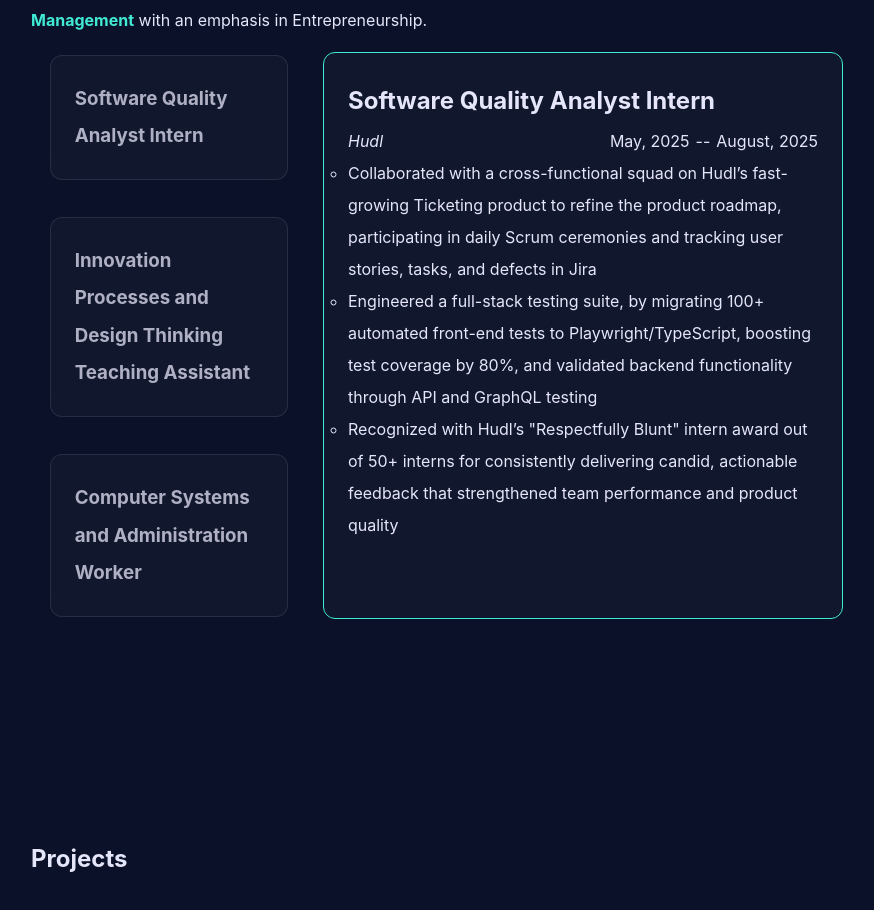
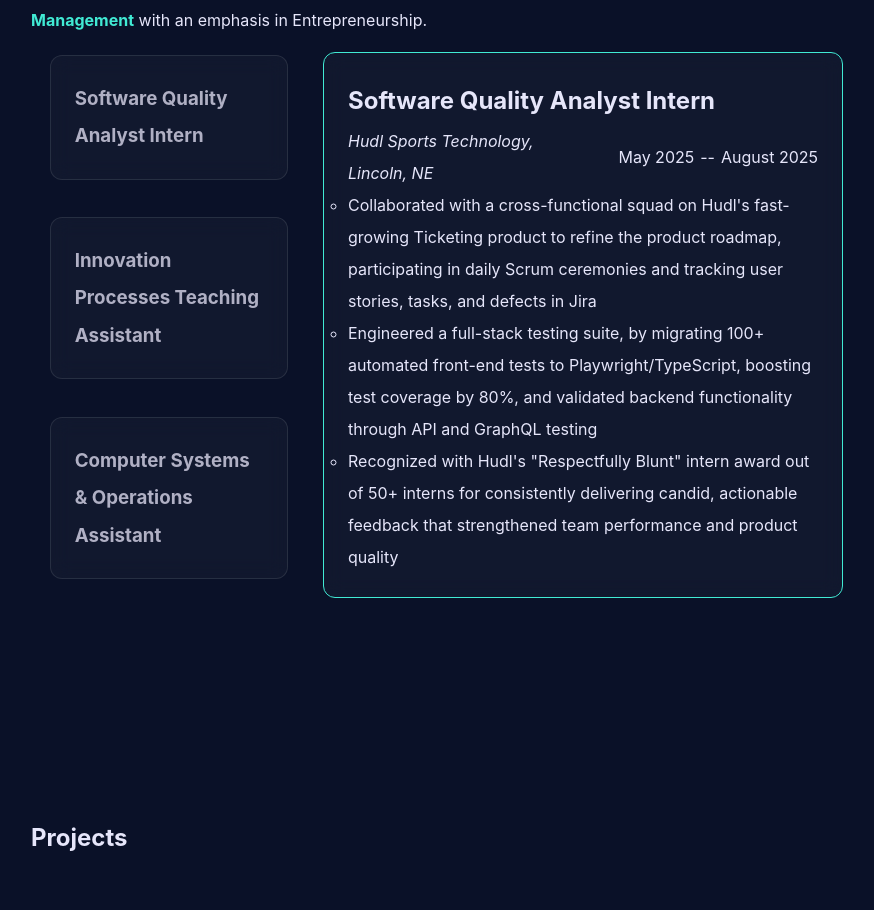
Before and after one commit to averlbacher2/averlbacher2.github.io, a React (Vite) app: page / in a window 1280 px wide. Shown: the part 868-1778 px from the top of the page, without its empty margins (173-1047 px from the left). Built offline with nearby package versions, Linux system fonts and the light colour scheme.

Commit message:
Rewrote experience descriptions

```diff
--- a/src/data/experienceData.js
+++ b/src/data/experienceData.js
@@ -2,39 +2,39 @@
     {
         id: 1,
         title: "Software Quality Analyst Intern",
-        company: "Hudl",
-        startDate: "May, 2025",
-        endDate: "August, 2025",
+        company: "Hudl Sports Technology, Lincoln, NE",
+        startDate: "May 2025",
+        endDate: "August 2025",
         description: [
-            "Collaborated with a cross-functional squad on Hudl\’s fast-growing Ticketing product to refine the product roadmap, participating in daily Scrum ceremonies and tracking user stories, tasks, and defects in Jira",
+            "Collaborated with a cross-functional squad on Hudl's fast-growing Ticketing product to refine the product roadmap, participating in daily Scrum ceremonies and tracking user stories, tasks, and defects in Jira",
             "Engineered a full-stack testing suite, by migrating 100+ automated front-end tests to Playwright/TypeScript, boosting test coverage by 80%, and validated backend functionality through API and GraphQL testing",
-            "Recognized with Hudl\’s \"Respectfully Blunt\" intern award out of 50+ interns for consistently delivering candid, actionable feedback that strengthened team performance and product quality"
+            "Recognized with Hudl's \"Respectfully Blunt\" intern award out of 50+ interns for consistently delivering candid, actionable feedback that strengthened team performance and product quality"
         ]
     },
 
     {
         id: 2,
-        title: "Innovation Processes and Design Thinking Teaching Assistant",
-        company: "University of Nebraska-Lincoln",
+        title: "Innovation Processes Teaching Assistant",
+        company: "University of Nebraska-Lincoln, Lincoln, NE",
         startDate: "August 2025",
         endDate: "Present",
         description: [
-            "Supported students in developing entrepreneurship and innovation through a startup-based curriculum",
-            "Met with course professor and teaching assistants weekly to improve curriculum and plan instructional support",
-            "Held weekly hands-on assistance sessions for students to get active help and feedback"
+            "Guide 40+ students per semester in team-based entrepreneurship projects, mentoring them in customer discovery, prototyping, market research, and early customer acquisition",
+            "Refine course curriculum by identifying improvement areas during weekly planning sessions",
+            "Mentor students in weekly hands-on sessions by delivering individualized feedback on business models, team collaboration, and pitch development"
         ]
     },
 
     {
         id: 3,
-        title: "Computer Systems and Administration Worker",
-        company: "RXSolutions Compounding Pharmacy",
+        title: "Computer Systems & Operations Assistant",
+        company: "RXSolutions Compounding Pharmacy, Papillion, NE",
         startDate: "April 2020",
         endDate: "April 2025",
         description: [
-            "Designed customized brochures to enhance business image and communication",
-            "Streamlined business accounting on Intuit QuickBooks through collaboration with owners",
-            "Advised in the selection of new employees through collaborative analysis of applicants with owners"
+            "Designed branded marketing materials and brochures that boosted customer engagement and strengthened the pharmacy’s professional image",
+            "Optimized accounting workflows in Intuit QuickBooks, reducing manual entry and increasing financial accuracy",
+            "Maintained computer systems by restructuring file organization and troubleshooting technological issues to ensure efficient business operations"
         ]
     }
 ];
```
